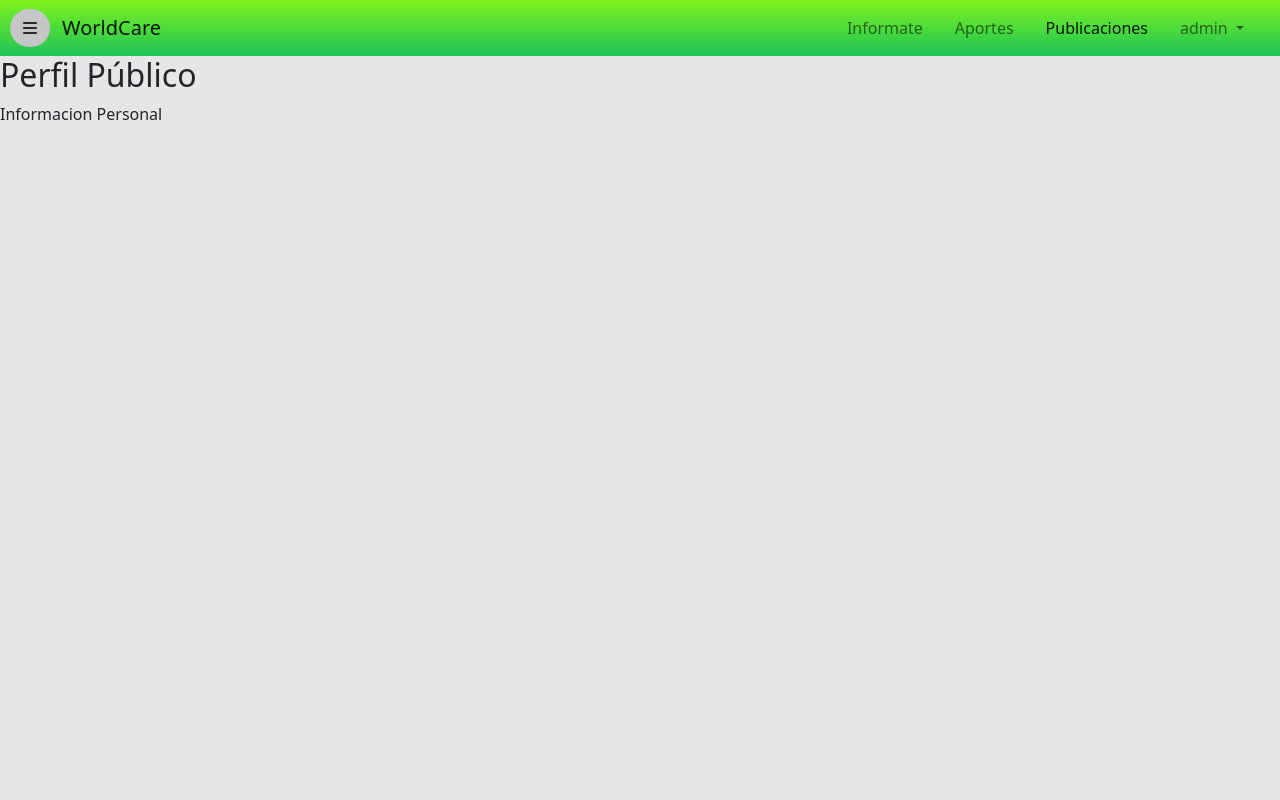
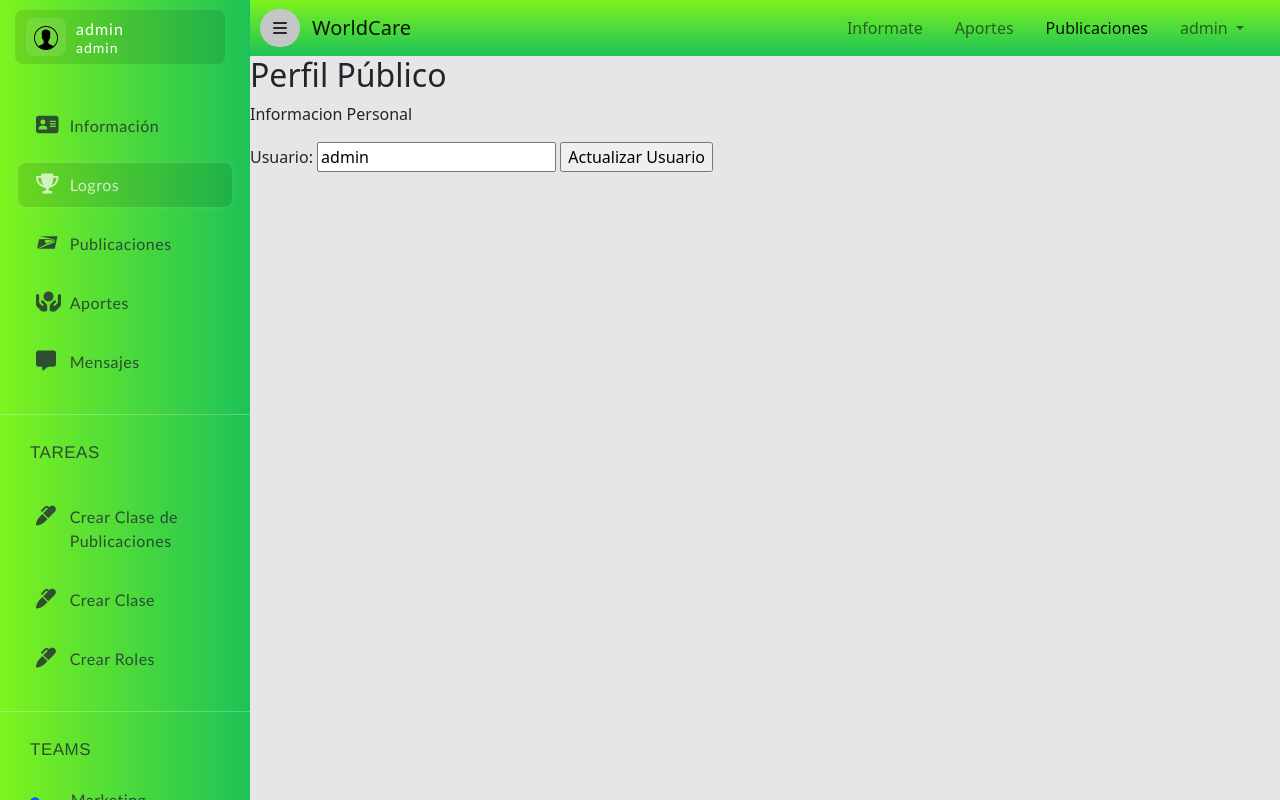
Before and after one commit to eluqm/IS-3group6, a Flask app: page /profile/information/1 in a window 1280 px wide. Run offline with Flask 2, Linux system fonts and the light colour scheme; the visitor is signed in with stand-in values (Sample User, id 1); data comes from the database, SQL or seed files in the repository; some libraries are stand-ins or nearby versions.

Commit message:
pin sidebar with profile

```diff
--- a/huellaCarbono/static/js/sidebar.js
+++ b/huellaCarbono/static/js/sidebar.js
@@ -1,5 +1,14 @@
+//let sidebarToggle = document.querySelector(".sidebarToggle");
 let sidebarToggle = document.querySelector(".sidebarToggle");
 sidebarToggle.addEventListener("click",function(){
     document.querySelector("body").classList.toggle("active");
     document.getElementById("sidebarToggle").classList.toggle("active");
-})
+});
+
+
+
+let sidebarInformation = document.querySelector(".sidebarInformation");
+sidebarInformation.addEventListener("click",function(){
+    document.querySelector("body").classList.toggle("active");
+    document.getElementById("sidebarToggle").classList.toggle("active");
+});
--- a/huellaCarbono/templates/base.html
+++ b/huellaCarbono/templates/base.html
@@ -12,7 +12,14 @@
     <link rel="stylesheet" href="https://cdnjs.cloudflare.com/ajax/libs/font-awesome/6.1.1/css/all.min.css" integrity="sha512-KfkfwYDsLkIlwQp6LFnl8zNdLGxu9YAA1QvwINks4PhcElQSvqcyVLLD9aMhXd13uQjoXtEKNosOWaZqXgel0g==" crossorigin="anonymous" referrerpolicy="no-referrer" />
     <title>{% block title%}{% endblock %}</title>
 </head>
+
+
+{% if  render == 'view/profile' %}
+<body class="{{ classes.page_div }}">
+{% else %}
 <body>
+{% endif %}
+
     <!--
       <header class="header">
         <div class="nav">
@@ -89,7 +96,7 @@
                                 <div class="col-2">
                                     <i class="fa-solid fa-address-card"></i>
                                 </div>
-                                <div class="col-10">
+                                <div class="col-10 sidebarInformation">
                                     Información
                                 </div>
                             </div>
@@ -267,6 +274,7 @@
 
                 <div class="container-fluid">
                     <a class="navbar-brand" href="{{url_for("index.index")}}">WorldCare</a>
+
                     <!--
                         <a href="{{url_for("index.index")}}">
                             <h1>Huella Carbono</h1>
@@ -294,7 +302,7 @@
                     <div class=" collapse navbar-collapse" id="navbarNavDropdown">
                         <ul class="navbar-nav ms-auto ">
                             <li class="nav-item">
-                                <a class="nav-link mx-2" href="/">Informate</a>
+                                <a class="nav-link mx-2 " href="/">Informate</a>
                             </li>
                             <li class="nav-item">
                                 <a class="nav-link mx-2" href="/">Aportes</a>
--- a/huellaCarbono/templates/profile/profile.html
+++ b/huellaCarbono/templates/profile/profile.html
@@ -5,4 +5,9 @@
 
 {% block content %}
 <p>Informacion Personal</p>
+<form action="" method="post">
+    <label for="username">Usuario:</label>
+    <input type="text" name="username" id="username" value={{user.username}} requerid>
+    <input type="submit" value="Actualizar Usuario">
+</form>
 {% endblock %}
--- a/huellaCarbono/views/profile.py
+++ b/huellaCarbono/views/profile.py
@@ -11,10 +11,14 @@ profile = Blueprint('profile', __name__, url_prefix='/profile')
 # FROM UTILS
 
 
-@profile.route("/information/<int:id>", methods=('GET', 'POST'))
+@profile.route('/information/<int:id>', methods=('GET', 'POST'))
 @login_required
 def perfil(id):
     user = getUser(id)
+    context = {
+        "classes": {"page_div": "active"}
+    }
+    mono = "Mono"
     if request.method == 'POST':
         user.username = request.form.get('username')
         if not user.username:
@@ -23,7 +27,8 @@ def perfil(id):
             db.session.add(user)
             db.session.commit()
             return redirect(url_for('profile.perfil'))
-    return render_template('profile/profile.html')
+    return render_template('profile/profile.html', user=user, **context, render="view/profile")
+    render_template()
 
 
 @profile.errorhandler(404)
```
